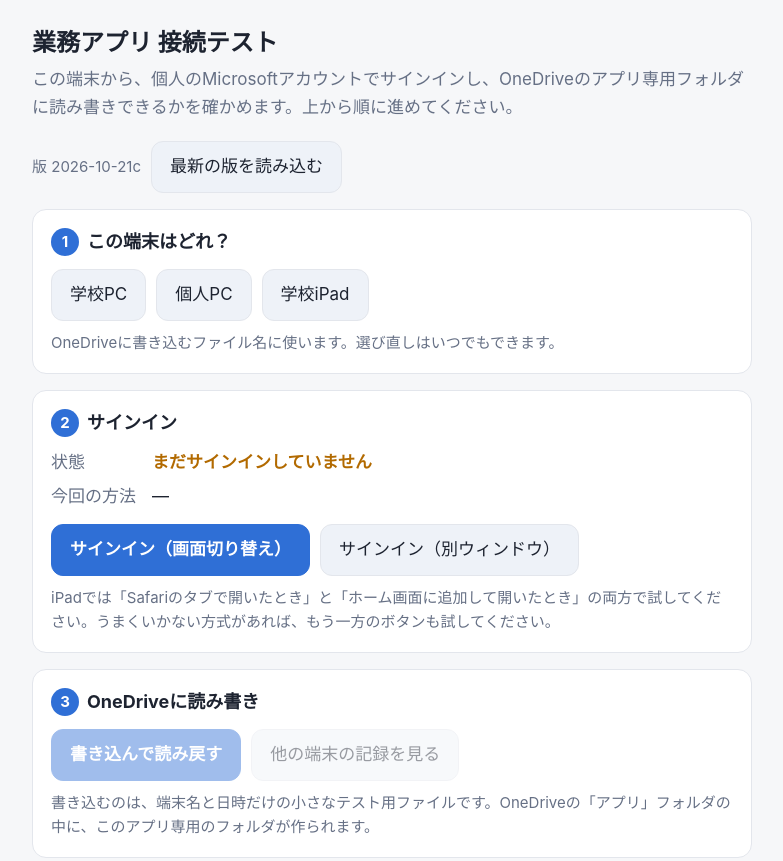
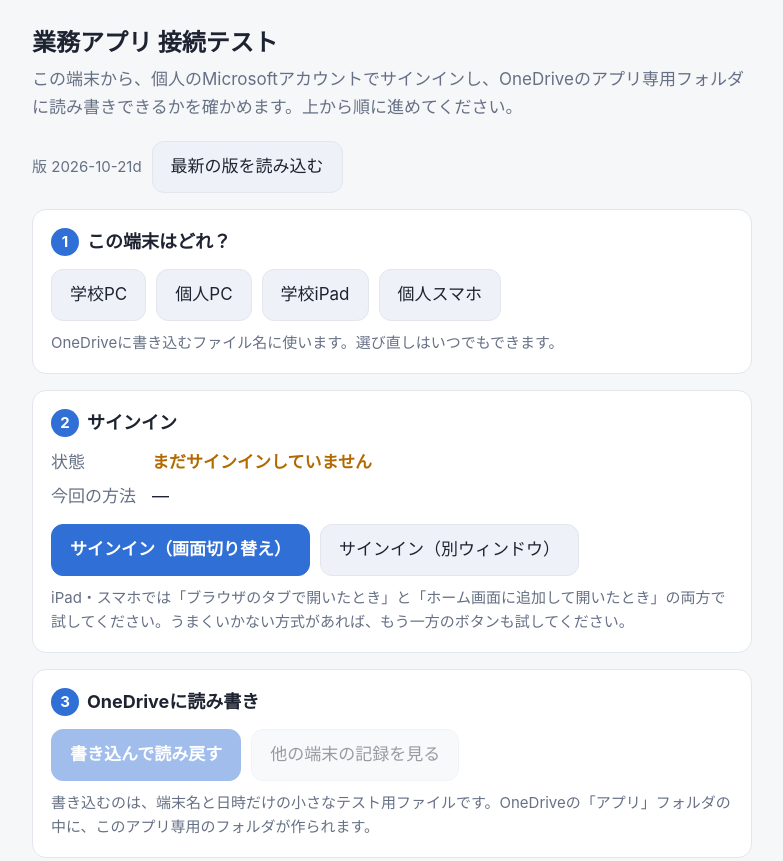
Before and after one commit to KengoOkawa/gyomu-connection-test, a plain HTML site: page index.html in a window 1280 px wide. Shown: the top 861 px of the page, without its empty margins (248-1031 px from the left). Drawn offline with Linux system fonts and the light colour scheme.

Commit message:
端末の選択肢に「個人スマホ」を追加し、Androidを判別する
Co-Authored-By: Claude Opus 5.5 <noreply@anthropic.com>

```diff
--- a/index.html
+++ b/index.html
@@ -92,7 +92,7 @@
       </div>
     </div>
     <div class="status" id="authMsg"></div>
-    <p class="hint">iPadでは「Safariのタブで開いたとき」と「ホーム画面に追加して開いたとき」の両方で試してください。うまくいかない方式があれば、もう一方のボタンも試してください。</p>
+    <p class="hint">iPad・スマホでは「ブラウザのタブで開いたとき」と「ホーム画面に追加して開いたとき」の両方で試してください。うまくいかない方式があれば、もう一方のボタンも試してください。</p>
   </section>
 
   <section>
@@ -136,8 +136,8 @@
 <script src="config.js"></script>
 <script src="vendor/msal-browser.min.js"></script>
 <script>
-  const VERSION = "2026-10-21c";
-  const DEVICES = { "school-pc": "学校PC", "home-pc": "個人PC", "school-ipad": "学校iPad" };
+  const VERSION = "2026-10-21d";
+  const DEVICES = { "school-pc": "学校PC", "home-pc": "個人PC", "school-ipad": "学校iPad", "home-phone": "個人スマホ" };
   const SCOPES = ["Files.ReadWrite.AppFolder"];
   const GRAPH = "https://graph.microsoft.com/v1.0";
   const FILE_PREFIX = "connection-test-";
@@ -463,7 +463,7 @@
     else if (/CriOS|Chrome\//.test(ua)) name = "Chrome";
     else if (/FxiOS|Firefox\//.test(ua)) name = "Firefox";
     else if (/Safari\//.test(ua)) name = "Safari";
-    const os = iPad ? "iPad" : /Windows/.test(ua) ? "Windows" : /Mac/.test(ua) ? "Mac" : "不明";
+    const os = iPad ? "iPad" : /Android/.test(ua) ? "Android" : /Windows/.test(ua) ? "Windows" : /Mac/.test(ua) ? "Mac" : "不明";
     return `${os} / ${name}`;
   }
 
```
